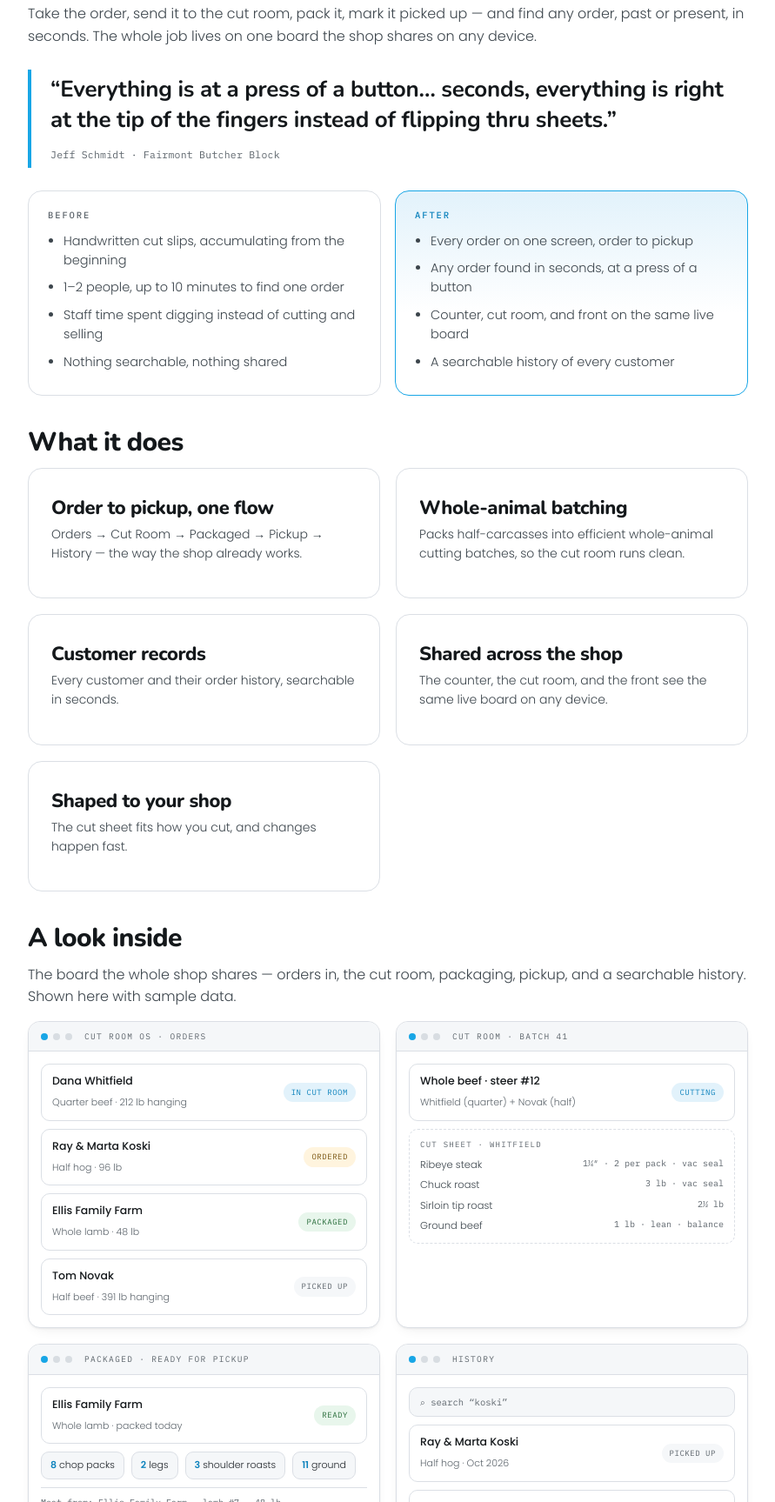
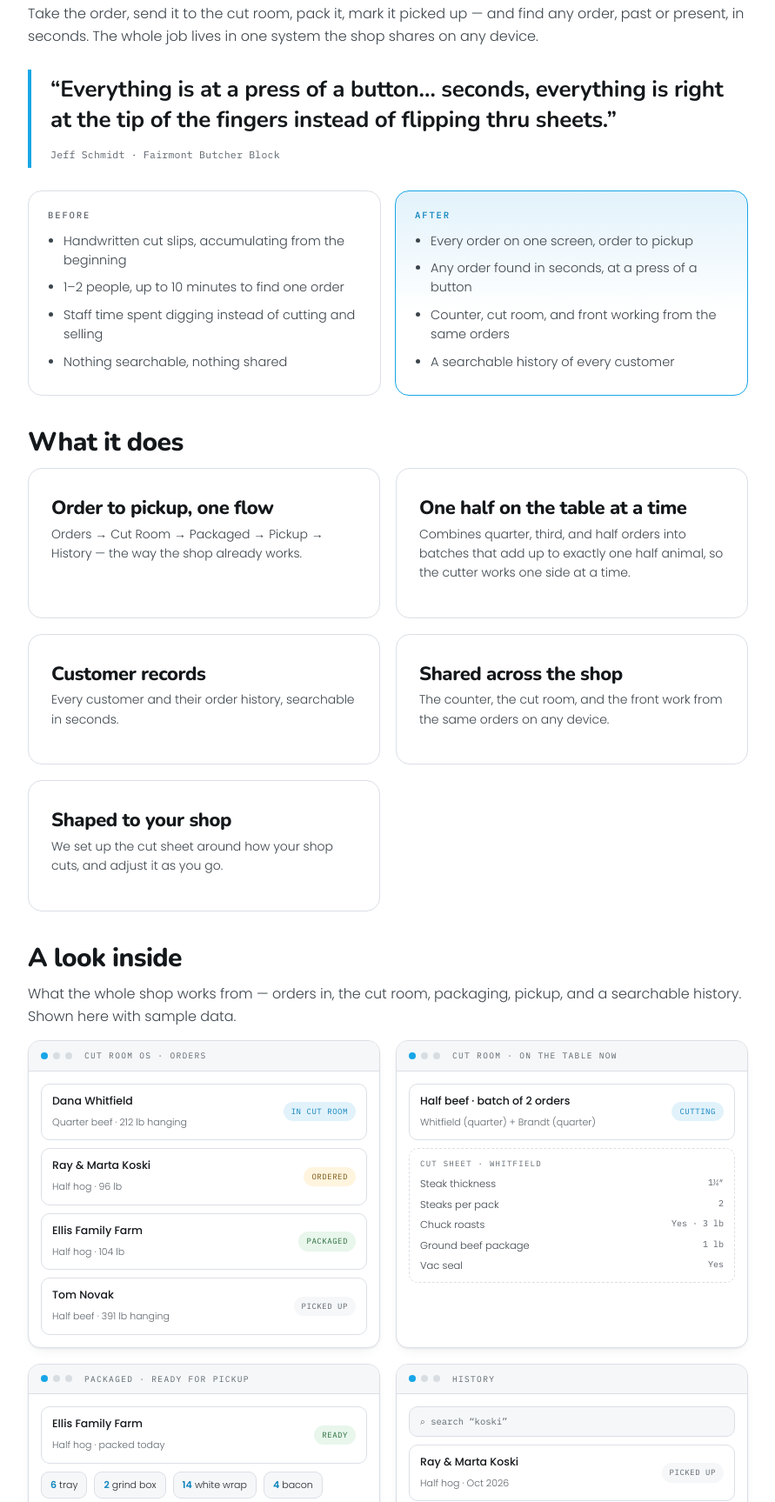
Before and after one commit to theplanningdesk25-rgb/The-Planning-Desk, a plain HTML site: page cutroom.html in a window 1280 px wide. Shown: the part 1073-2800 px from the top of the page at 87% size, without its empty margins (194-1085 px from the left). Drawn offline with nearby package versions, Linux system fonts and the light colour scheme.

Commit message:
fix(cutroom): make the Cut Room OS page match what the app actually does
- Mockups: beef and pork only (no lamb); the cut room panel shows one half
  on the table (two quarters), not "Batch 41 / steer #12"; cut-sheet and
  pack-slip rows use the app's real fields
- Batching card describes the real rule: orders combined into exactly one
  half animal at a time (not "whole-animal batches")
- "One screen" / "same live board" -> one shared system / same orders
  (separate tabs; other devices update on reload, not live)
- "0 paper cut slips" stat replaced with "5 stages ... in one place"
- Cut sheet card: set up around how the shop cuts and adjusted as you go
  (fields are configured per shop by us, not self-serve)

Kept: "In production at Fairmont Butcher Block" (live since autumn, 98 orders)
and "find any order in seconds" (History and Customers search by name/phone).

Co-Authored-By: Claude Opus 5.5 <noreply@anthropic.com>

```diff
--- a/cutroom.html
+++ b/cutroom.html
@@ -12,7 +12,7 @@
 <meta property="og:type" content="website">
 <meta property="og:site_name" content="The Planning Desk">
 <meta property="og:title" content="Cut Room OS | The Planning Desk">
-<meta property="og:description" content="Cut Room OS runs a butcher shop's cut room on one shared screen — orders, cutting, packaging, pickup, and a searchable history of every customer. In production today.">
+<meta property="og:description" content="Cut Room OS runs a butcher shop's cut room in one shared system — orders, cutting, packaging, pickup, and a searchable history of every customer. In production today.">
 <meta property="og:url" content="https://the-planning-desk.com/cutroom">
 <meta name="twitter:card" content="summary_large_image">
 <meta property="og:image" content="https://the-planning-desk.com/og-image.png">
@@ -20,8 +20,8 @@
 <meta property="og:image:height" content="630">
 <meta name="twitter:image" content="https://the-planning-desk.com/og-image.png">
 <meta name="twitter:title" content="Cut Room OS | The Planning Desk">
-<meta name="twitter:description" content="Cut Room OS runs a butcher shop's cut room on one shared screen — orders, cutting, packaging, pickup, and a searchable history of every customer. In production today.">
-<meta name="description" content="Cut Room OS runs a butcher shop's cut room on one shared screen — orders, cutting, packaging, pickup, and a searchable history of every customer. In production today.">
+<meta name="twitter:description" content="Cut Room OS runs a butcher shop's cut room in one shared system — orders, cutting, packaging, pickup, and a searchable history of every customer. In production today.">
+<meta name="description" content="Cut Room OS runs a butcher shop's cut room in one shared system — orders, cutting, packaging, pickup, and a searchable history of every customer. In production today.">
 <link rel="preconnect" href="https://fonts.googleapis.com">
 <link rel="preconnect" href="https://fonts.gstatic.com" crossorigin>
 <link href="https://fonts.googleapis.com/css2?family=Poppins:wght@300;400;500;600&family=Nunito:wght@700;800;900&family=IBM+Plex+Mono:wght@400;500&display=swap" rel="stylesheet">
@@ -303,7 +303,7 @@ footer{background:var(--ink);color:#c9d0d6;} footer h5,footer a,footer span{colo
   "name": "Cut Room OS",
   "applicationCategory": "BusinessApplication",
   "operatingSystem": "Web",
-  "description": "Cut Room OS runs a butcher shop's cut room on one shared screen — orders, cutting, packaging, pickup, and a searchable history of every customer. In production today.",
+  "description": "Cut Room OS runs a butcher shop's cut room in one shared system — orders, cutting, packaging, pickup, and a searchable history of every customer. In production today.",
   "url": "https://the-planning-desk.com/cutroom",
   "brand": {
     "@type": "Organization",
@@ -363,9 +363,9 @@ footer{background:var(--ink);color:#c9d0d6;} footer h5,footer a,footer span{colo
 <section class="page-hero"><div class="container">
   <div class="eyebrow">Cut Room OS</div>
   <h1>The cut room, finally off the paper.</h1>
-  <p>One screen your whole shop shares &mdash; orders in, cutting, packaging, pickup, and a searchable history of every customer. Built hand in hand with a working butcher shop, and in production today.</p>
+  <p>One system your whole shop shares &mdash; orders in, cutting, packaging, pickup, and a searchable history of every customer. Built hand in hand with a working butcher shop, and in production today.</p>
   <div class="factbar">
-    <span>Order management for butcher shops</span><span>In production at Fairmont Butcher Block</span><span>One shared board, any device</span>
+    <span>Order management for butcher shops</span><span>In production at Fairmont Butcher Block</span><span>Shared across the shop, on any device</span>
   </div>
   <div style="margin-top:26px"><a href="#demo" class="btn btn-primary">Request a demo &rarr;</a></div>
 </div></section>
@@ -374,8 +374,8 @@ footer{background:var(--ink);color:#c9d0d6;} footer h5,footer a,footer span{colo
 
   <div class="statband reveal">
     <div class="s"><div class="n">10 min &rarr; seconds</div><div class="l">to find any customer's order, past or present</div></div>
-    <div class="s"><div class="n">0</div><div class="l">paper cut slips to dig through or lose</div></div>
-    <div class="s"><div class="n">1 screen</div><div class="l">shared by the counter, the cut room, and the front</div></div>
+    <div class="s"><div class="n">5 stages</div><div class="l">order, cut, package, pickup, history &mdash; in one place</div></div>
+    <div class="s"><div class="n">1 system</div><div class="l">shared by the counter, the cut room, and the front</div></div>
   </div>
 
   <div class="prose reveal">
@@ -388,7 +388,7 @@ footer{background:var(--ink);color:#c9d0d6;} footer h5,footer a,footer span{colo
     </div>
 
     <h2>Every order, a tap away</h2>
-    <p>Take the order, send it to the cut room, pack it, mark it picked up &mdash; and find any order, past or present, in seconds. The whole job lives on one board the shop shares on any device.</p>
+    <p>Take the order, send it to the cut room, pack it, mark it picked up &mdash; and find any order, past or present, in seconds. The whole job lives in one system the shop shares on any device.</p>
 
     <div class="pq">
       <blockquote>&ldquo;Everything is at a press of a button&hellip; seconds, everything is right at the tip of the fingers instead of flipping thru sheets.&rdquo;</blockquote>
@@ -411,7 +411,7 @@ footer{background:var(--ink);color:#c9d0d6;} footer h5,footer a,footer span{colo
       <ul>
         <li>Every order on one screen, order to pickup</li>
         <li>Any order found in seconds, at a press of a button</li>
-        <li>Counter, cut room, and front on the same live board</li>
+        <li>Counter, cut room, and front working from the same orders</li>
         <li>A searchable history of every customer</li>
       </ul>
     </div>
@@ -427,8 +427,8 @@ footer{background:var(--ink);color:#c9d0d6;} footer h5,footer a,footer span{colo
       <p>Orders &rarr; Cut Room &rarr; Packaged &rarr; Pickup &rarr; History &mdash; the way the shop already works.</p>
     </div>
     <div class="svc">
-      <h3>Whole-animal batching</h3>
-      <p>Packs half-carcasses into efficient whole-animal cutting batches, so the cut room runs clean.</p>
+      <h3>One half on the table at a time</h3>
+      <p>Combines quarter, third, and half orders into batches that add up to exactly one half animal, so the cutter works one side at a time.</p>
     </div>
     <div class="svc">
       <h3>Customer records</h3>
@@ -436,11 +436,11 @@ footer{background:var(--ink);color:#c9d0d6;} footer h5,footer a,footer span{colo
     </div>
     <div class="svc">
       <h3>Shared across the shop</h3>
-      <p>The counter, the cut room, and the front see the same live board on any device.</p>
+      <p>The counter, the cut room, and the front work from the same orders on any device.</p>
     </div>
     <div class="svc">
       <h3>Shaped to your shop</h3>
-      <p>The cut sheet fits how you cut, and changes happen fast.</p>
+      <p>We set up the cut sheet around how your shop cuts, and adjust it as you go.</p>
     </div>
   </div>
 
@@ -449,7 +449,7 @@ footer{background:var(--ink);color:#c9d0d6;} footer h5,footer a,footer span{colo
        Real app screenshots can replace these panels later. -->
   <div class="prose reveal" style="margin-top:10px">
     <h2>A look inside</h2>
-    <p>The board the whole shop shares &mdash; orders in, the cut room, packaging, pickup, and a searchable history. Shown here with sample data.</p>
+    <p>What the whole shop works from &mdash; orders in, the cut room, packaging, pickup, and a searchable history. Shown here with sample data.</p>
   </div>
 
   <div class="peek-grid reveal" aria-hidden="true">
@@ -458,21 +458,22 @@ footer{background:var(--ink);color:#c9d0d6;} footer h5,footer a,footer span{colo
       <div class="afui">
         <div class="aprow"><div class="who"><b>Dana Whitfield</b><span>Quarter beef &middot; 212 lb hanging</span></div><span class="chip cutting">In cut room</span></div>
         <div class="aprow"><div class="who"><b>Ray &amp; Marta Koski</b><span>Half hog &middot; 96 lb</span></div><span class="chip ordered">Ordered</span></div>
-        <div class="aprow"><div class="who"><b>Ellis Family Farm</b><span>Whole lamb &middot; 48 lb</span></div><span class="chip packaged">Packaged</span></div>
+        <div class="aprow"><div class="who"><b>Ellis Family Farm</b><span>Half hog &middot; 104 lb</span></div><span class="chip packaged">Packaged</span></div>
         <div class="aprow"><div class="who"><b>Tom Novak</b><span>Half beef &middot; 391 lb hanging</span></div><span class="chip picked">Picked up</span></div>
       </div>
     </div>
     <div class="appframe">
-      <div class="afbar"><span class="d"></span><span class="d"></span><span class="d"></span><span class="aft">Cut room &middot; Batch 41</span></div>
+      <div class="afbar"><span class="d"></span><span class="d"></span><span class="d"></span><span class="aft">Cut room &middot; On the table now</span></div>
       <div class="afui">
-        <div class="aprow"><div class="who"><b>Whole beef &middot; steer #12</b><span>Whitfield (quarter) + Novak (half)</span></div><span class="chip cutting">Cutting</span></div>
+        <div class="aprow"><div class="who"><b>Half beef &middot; batch of 2 orders</b><span>Whitfield (quarter) + Brandt (quarter)</span></div><span class="chip cutting">Cutting</span></div>
         <div class="cutsheet">
           <div class="csh">Cut sheet &middot; Whitfield</div>
           <ul>
-            <li>Ribeye steak<em>1&frac14;&Prime; &middot; 2 per pack &middot; vac seal</em></li>
-            <li>Chuck roast<em>3 lb &middot; vac seal</em></li>
-            <li>Sirloin tip roast<em>2&frac12; lb</em></li>
-            <li>Ground beef<em>1 lb &middot; lean &middot; balance</em></li>
+            <li>Steak thickness<em>1&frac14;&Prime;</em></li>
+            <li>Steaks per pack<em>2</em></li>
+            <li>Chuck roasts<em>Yes &middot; 3 lb</em></li>
+            <li>Ground beef package<em>1 lb</em></li>
+            <li>Vac seal<em>Yes</em></li>
           </ul>
         </div>
       </div>
@@ -480,9 +481,9 @@ footer{background:var(--ink);color:#c9d0d6;} footer h5,footer a,footer span{colo
     <div class="appframe">
       <div class="afbar"><span class="d"></span><span class="d"></span><span class="d"></span><span class="aft">Packaged &middot; ready for pickup</span></div>
       <div class="afui">
-        <div class="aprow"><div class="who"><b>Ellis Family Farm</b><span>Whole lamb &middot; packed today</span></div><span class="chip packaged">Ready</span></div>
-        <div class="pkcount"><span><b>8</b> chop packs</span><span><b>2</b> legs</span><span><b>3</b> shoulder roasts</span><span><b>11</b> ground</span></div>
-        <div class="meatfrom">Meat from: Ellis Family Farm &middot; lamb #7 &middot; 48 lb</div>
+        <div class="aprow"><div class="who"><b>Ellis Family Farm</b><span>Half hog &middot; packed today</span></div><span class="chip packaged">Ready</span></div>
+        <div class="pkcount"><span><b>6</b> tray</span><span><b>2</b> grind box</span><span><b>14</b> white wrap</span><span><b>4</b> bacon</span><span><b>2</b> ham</span></div>
+        <div class="meatfrom">Meat from: Ellis Family Farm &middot; Dr WT 104 lb</div>
       </div>
     </div>
     <div class="appframe">
```
